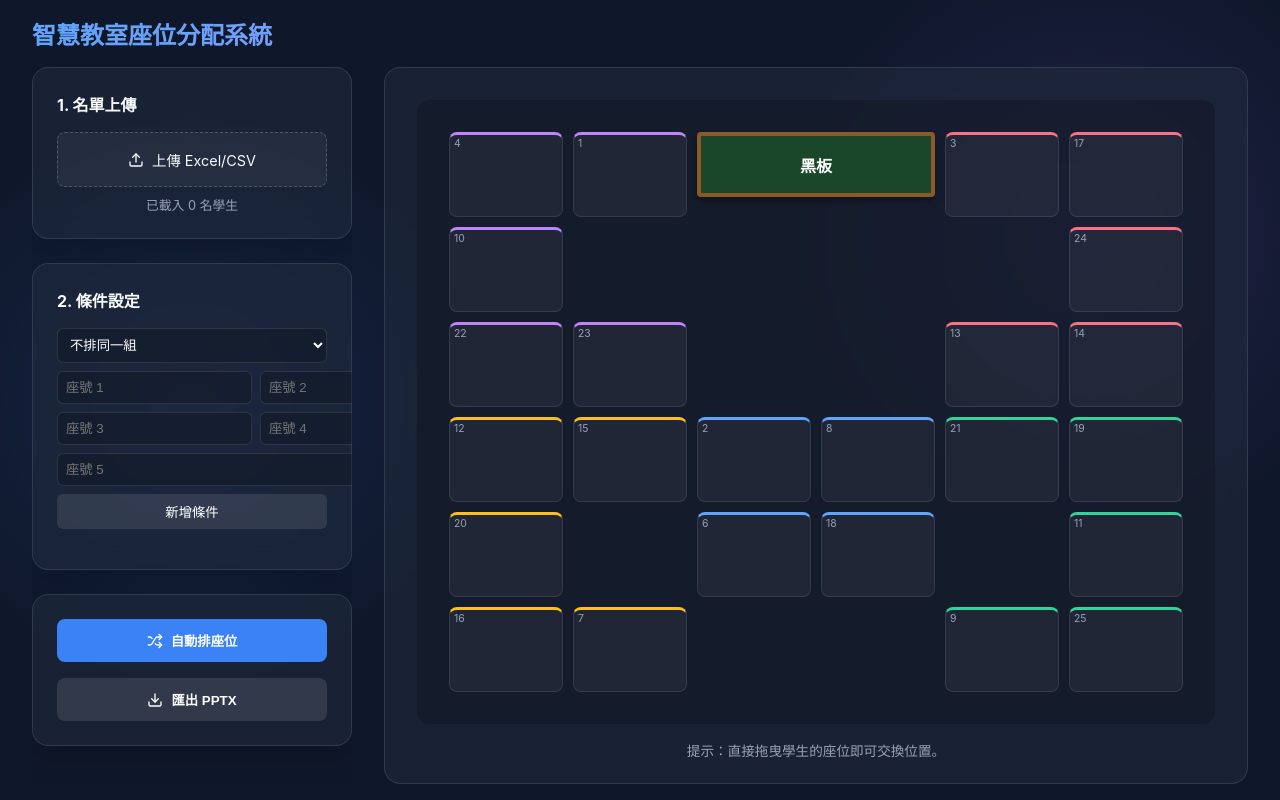
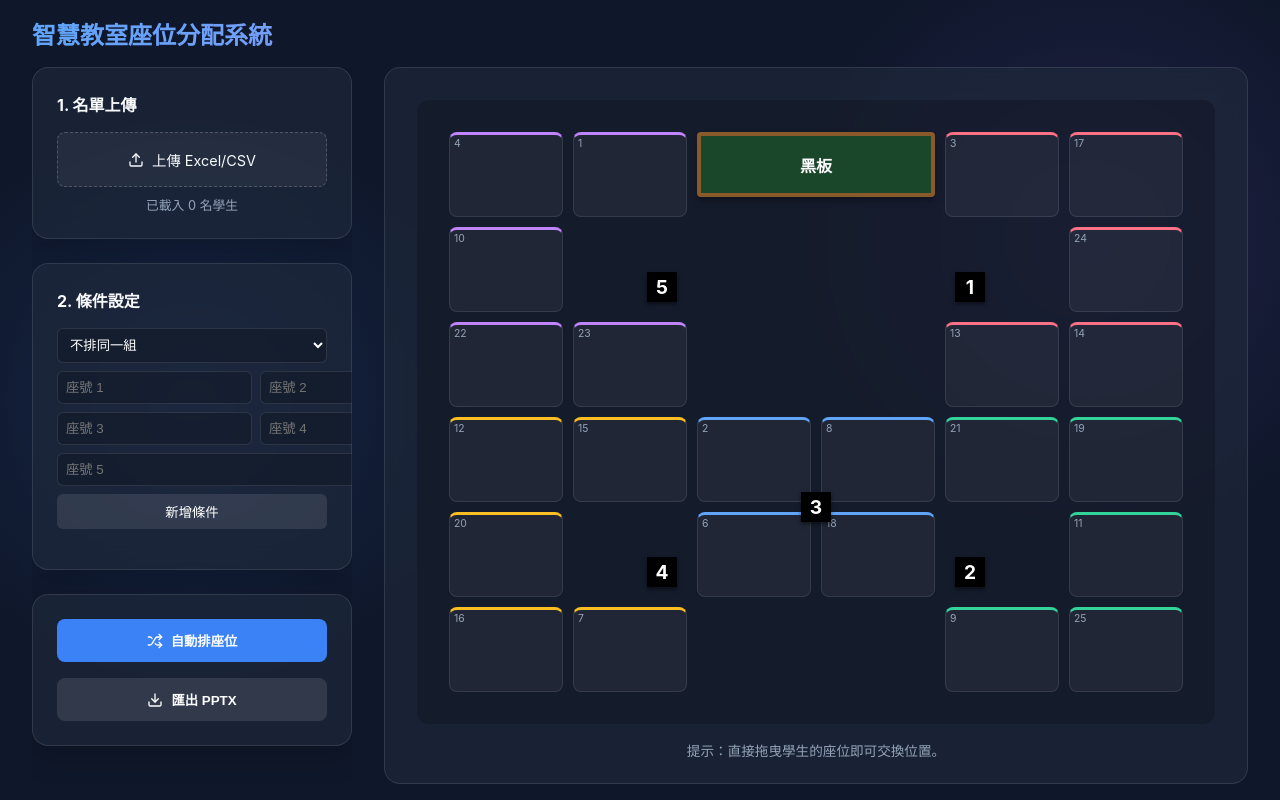
Before and after one commit to chy23/AUTO_SA, a React (Vite) app: page / in a window 1280 px wide. Built offline with nearby package versions, Linux system fonts and the light colour scheme.

Commit message:
UI: Add group number labels to exact positions matching image

```diff
--- a/src/App.css
+++ b/src/App.css
@@ -215,6 +215,21 @@ select:focus, input:focus {
   margin-bottom: 20px;
 }
 
+.group-label {
+  background: #000;
+  color: #fff;
+  font-size: 1.2rem;
+  font-weight: bold;
+  width: 30px;
+  height: 30px;
+  display: flex;
+  align-items: center;
+  justify-content: center;
+  box-shadow: 0 2px 4px rgba(0,0,0,0.5);
+  pointer-events: none;
+  z-index: 5;
+}
+
 .seat {
   width: 100%;
   height: 100%;
--- a/src/App.jsx
+++ b/src/App.jsx
@@ -3,7 +3,7 @@ import * as Papa from 'papaparse';
 import * as XLSX from 'xlsx';
 import pptxgen from 'pptxgenjs';
 import { Upload, Shuffle, Download, Settings2, Trash2 } from 'lucide-react';
-import { SEAT_MAP, GROUPS, ADJACENCY_LIST } from './constants';
+import { SEAT_MAP, GROUPS, ADJACENCY_LIST, GROUP_LABELS } from './constants';
 import './App.css';
 
 // --- Utility Functions ---
@@ -331,6 +331,24 @@ function App() {
         <section className="classroom-area">
           <div className="classroom">
             <div className="blackboard">黑板</div>
+            {GROUP_LABELS.map((label, idx) => (
+              <div
+                key={`label-${idx}`}
+                className="group-label"
+                style={{
+                  gridColumn: label.col,
+                  gridRow: label.row,
+                  justifySelf: label.text === '5' || label.text === '4' ? 'end' : (label.text === '1' || label.text === '2' ? 'start' : 'center'),
+                  alignSelf: label.text === '3' ? 'center' : 'end',
+                  marginBottom: label.text === '3' ? '0' : '10px',
+                  marginLeft: label.text === '1' || label.text === '2' ? '10px' : '0',
+                  marginRight: label.text === '5' || label.text === '4' ? '10px' : '0',
+                  ...label.customStyle
+                }}
+              >
+                {label.text}
+              </div>
+            ))}
             {SEAT_MAP.map(seat => {
               const ass = assignments.find(a => a.seatId === seat.id);
               return (
--- a/src/constants.js
+++ b/src/constants.js
@@ -42,6 +42,15 @@ export const GROUPS = [
   { id: 5, name: "第五組" },
 ];
 
+export const GROUP_LABELS = [
+  { text: '5', col: '2', row: '2' },
+  { text: '1', col: '5', row: '2' },
+  { text: '4', col: '2', row: '5' },
+  { text: '2', col: '5', row: '5' },
+  // Box 3 is exactly between col 3,4 and row 4,5
+  { text: '3', col: '3 / span 2', row: '4 / span 2', customStyle: { margin: 'auto' } },
+];
+
 export const getAdjacencyList = () => {
   // 將視覺上上下左右相連的座位都列為相鄰 (隔壁)
   const adj = {};
```
